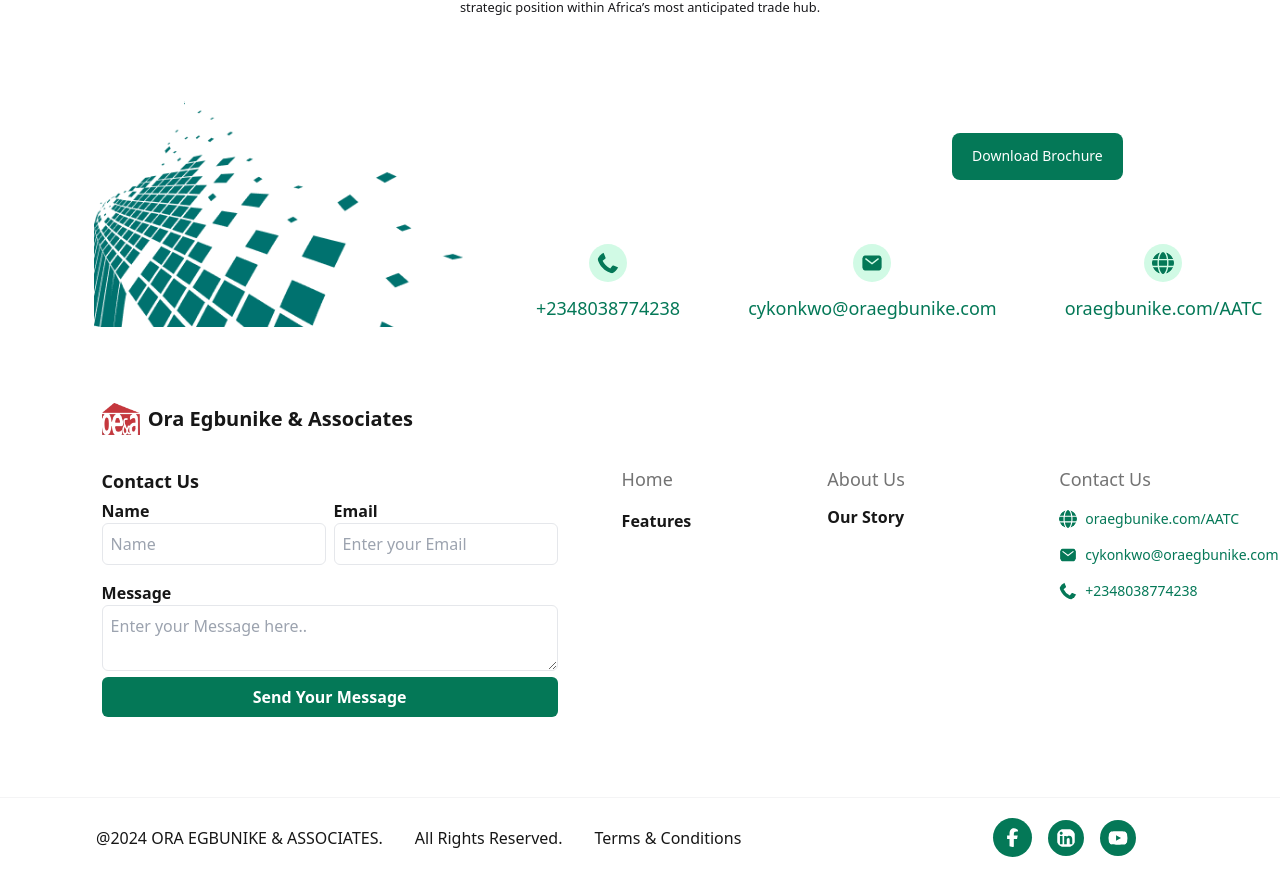
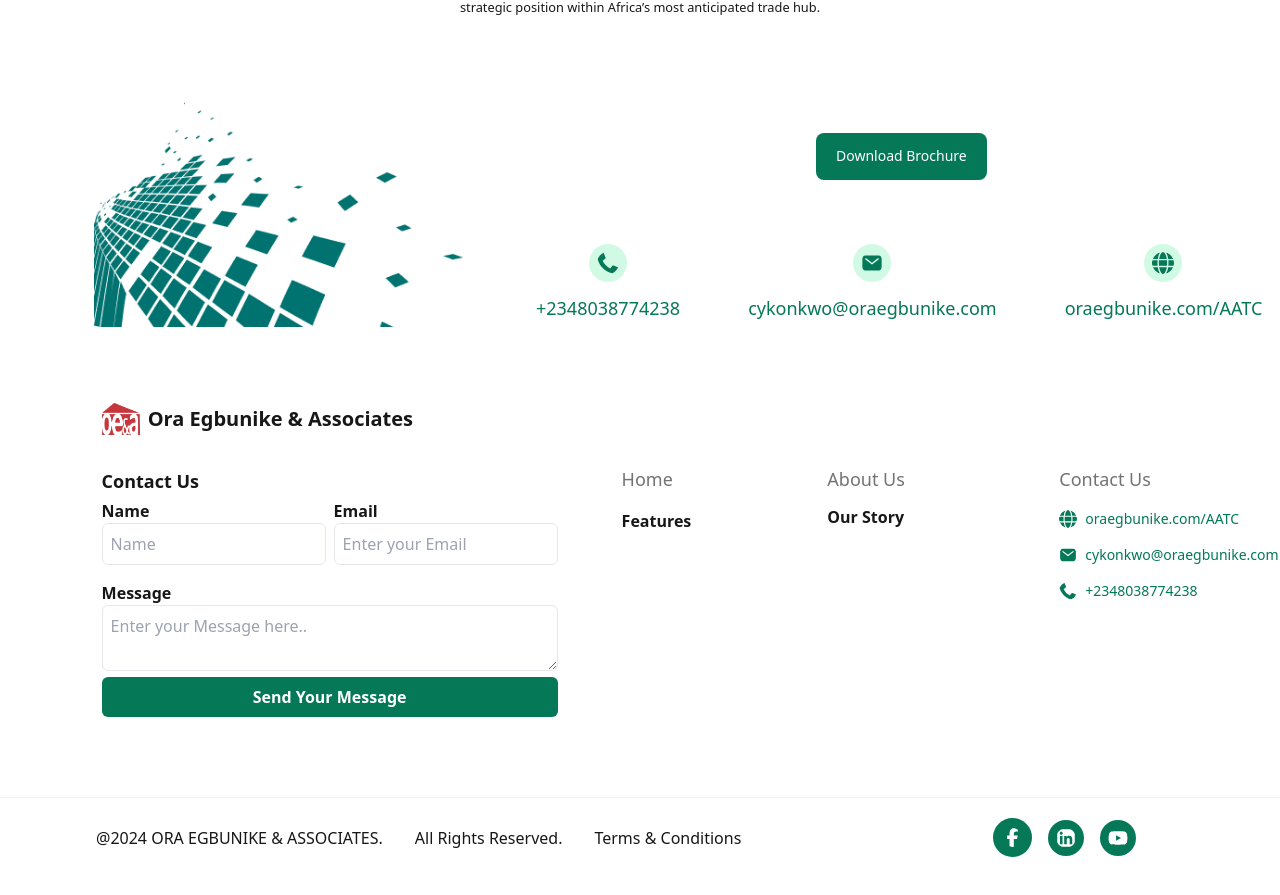
Before and after one commit to Mplanner12/OEandA-RealEstate, a Next.js app: page /AATC in a window 1280 px wide. Shown: the part 5498-6393 px from the top of the page. Built offline with nearby package versions, Linux system fonts and the light colour scheme.

Commit message:
Brochure button optimization

```diff
--- a/src/app/Components/FooterA.tsx
+++ b/src/app/Components/FooterA.tsx
@@ -33,7 +33,10 @@
           className="w-full h-full flex flex-col lg:ml-[0.05rem] col-span-2 lg:justify-start items-start lg:gap-y-[3rem] lg:mt-[2rem]"
         >
           <div className="w-full h-full flex flex-col justify-center items-center lg:items-start">
-            <button className="bg-emerald-700 mx-auto text-white py-[0.85rem] text-sm px-5 lg:ml-[28rem] xl:ml-[30.5rem] 2xl:ml-[32rem] lg:w-fit mb-[4rem] rounded-lg">
+            <button
+              id="button"
+              className="bg-emerald-700 mx-auto text-white py-[0.85rem] text-sm px-5 lg:ml-[19rem] xl:ml-[20.5rem] 2xl:ml-[29.5rem] lg:w-fit mb-[4rem] rounded-lg"
+            >
               Download Brochure
             </button>
             <div className="w-full h-full flex flex-col lg:pl-[2rem] xl:pl-[4.5rem] 2xl:pl-[6rem] md:flex-row justify-center lg:justify-start items-center gap-x-[4.25rem]">
--- a/src/app/globals.css
+++ b/src/app/globals.css
@@ -25,6 +25,13 @@
     left: 21.5rem;
   }
 }
+
+@media (width<= 1521px) {
+  #button {
+    margin-left: 24.75rem;
+  }
+}
+
 @media (width<= 1510px) {
   #blackbox {
     width: 17.5rem;
@@ -33,6 +40,9 @@
   }
 }
 @media (width<= 1400px) {
+  #button {
+    margin-left: 22rem;
+  }
   #blackbox {
     width: 17.5rem;
     top: 8rem;
```
